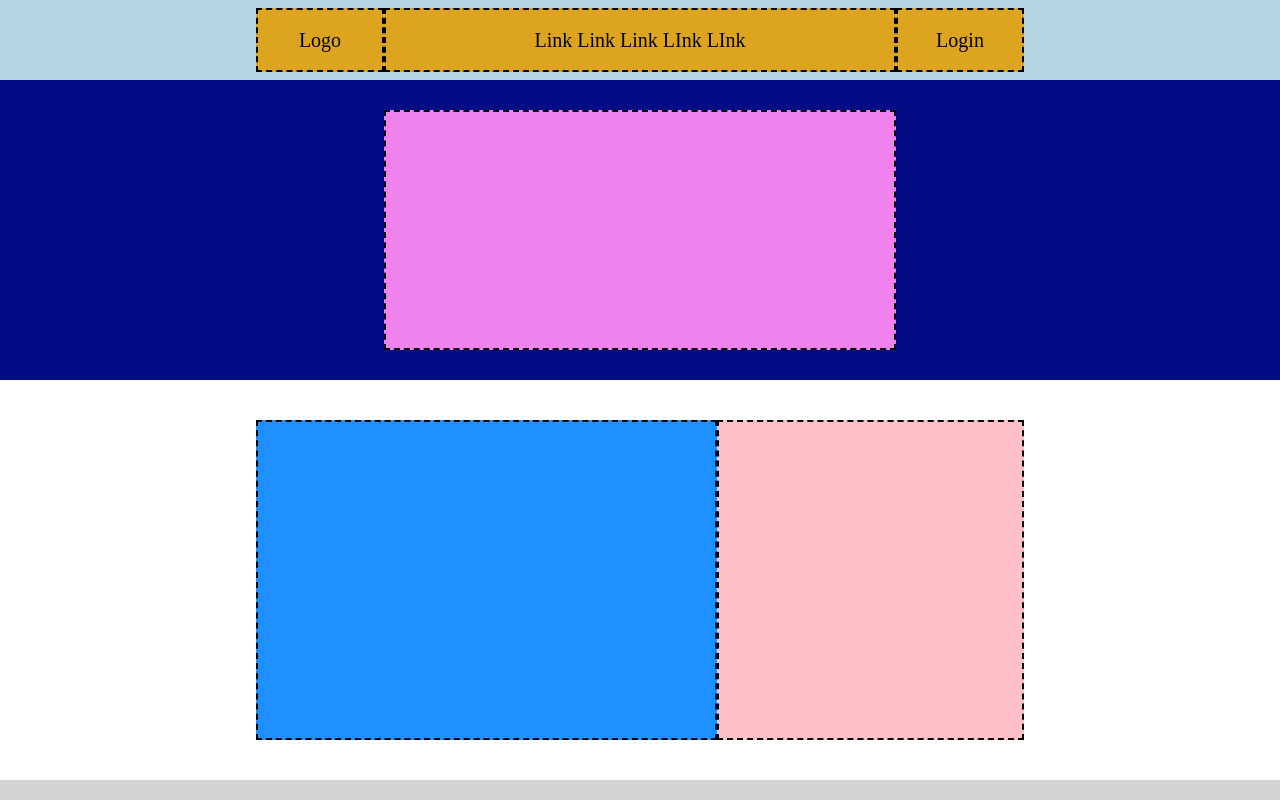
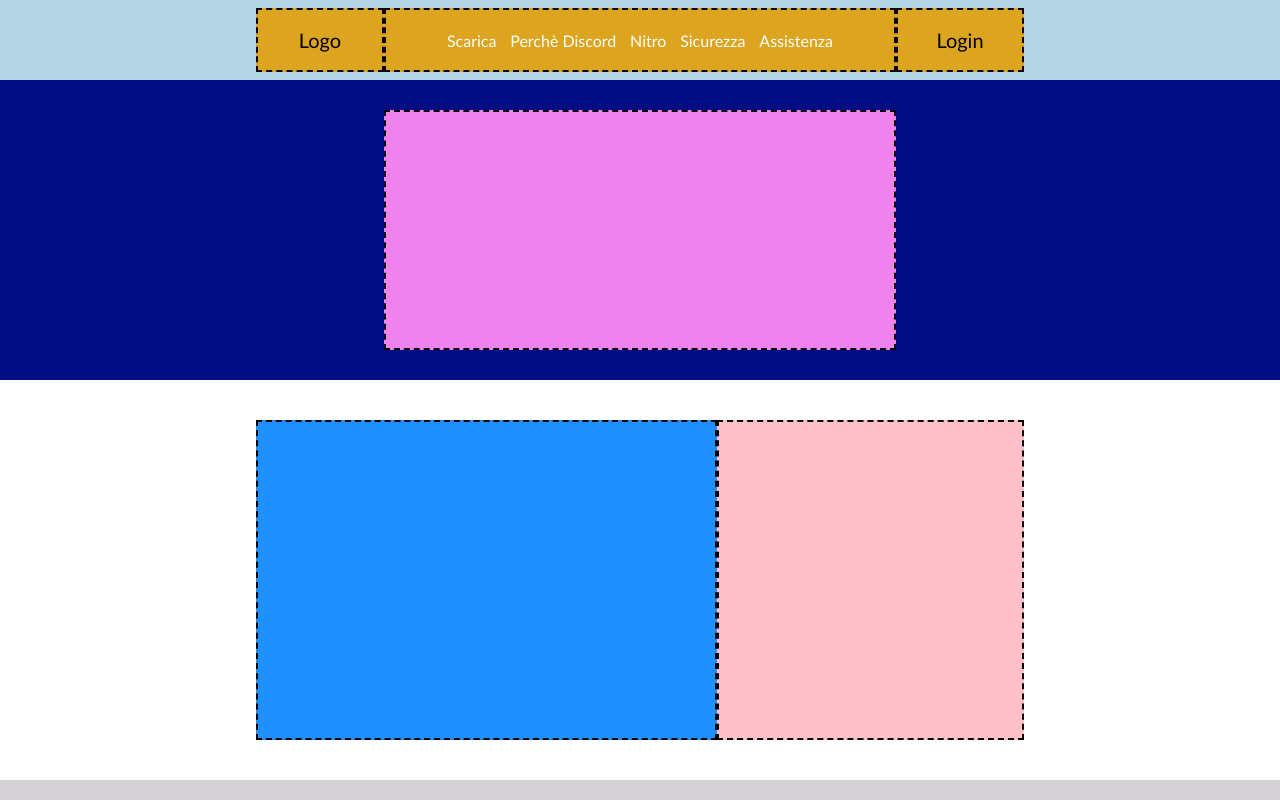
Before and after one commit to Tamburini-Christofer/htmlcss-struttura-discord, a plain HTML site: page index.html in a window 1280 px wide. Shown: the top 800 px of the page. Drawn offline with Linux system fonts and the light colour scheme.

Commit message:
Correzione in aula + preparazione prosimo esercizio

```diff
--- a/css/style.css
+++ b/css/style.css
@@ -7,9 +7,26 @@
     box-sizing: border-box;
 }
 
-span{
-    font-size: 20px;
+body{
+    font-family: 'Gill Sans', 'Gill Sans MT', Calibri, 'Trebuchet MS', sans-serif;
 }
+
+li{
+    list-style-type: none;
+}
+
+a{
+    text-decoration: none;
+}
+
+.text_white a{
+    color: white;
+}
+.text_black{
+    color: black;
+}
+
+/*DEBUG*/
 
 .bordo{
     border: 2px dashed black;
@@ -18,6 +35,32 @@ span{
 .wbordo{
      border: 2px dashed rgb(255, 255, 255);
 }
+
+span{
+    font-size: 20px;
+}
+
+/*Bottoni*/
+/*
+button{
+    border-radius: 20px;
+    padding: 10px 15px;
+}
+
+.bazzurro{
+    color: white;
+    background-color:#8EA1E2;
+}
+
+.bbianco{
+    background-color: white;
+}
+
+.bnero{
+    color: white;
+    background-color:black;
+}
+*/
 
 /*Body*/
 
@@ -34,7 +77,6 @@ span{
     display: flex;
     align-items: center;
     justify-content: center;
-
     background-color:#B5D5E4;
     height: 80px;
 }
@@ -47,13 +89,21 @@ span{
 
     width: 10%;
     height: 80%;
+    /*DEBUG*/
     background-color: #DDA41F;
 }
 
 .big{
     width: 40%;
     height: 80%;
+    /*DEBUG*/
     background-color: #DDA41F;
+}
+
+.contenitore_link{
+    width: 400px;
+    display: flex;
+    justify-content: space-around;
 }
 
 /*Sezioni*/
@@ -82,21 +132,24 @@ span{
 }
 
 .nero{
-     background-color: black;
+     background-color: #23272A;
 }
 
 .verde{
     width: 60%;
     height: 90%;
+    /*DEBUG*/
     background-color: #218B21;
 }
 
 .rosso{
     width: 60%;
+    /*DEBUG*/
     background-color:#F08180;
 }
 .azzurretto{
     width: 10%;
+    /*DEBUG*/
     background-color: #20B3AA ;
 }
 
@@ -112,15 +165,18 @@ span{
 
 .violetto{
     width: 40%;
+    /*DEBUG*/
     background-color:#EF82ED;
 }
 
 .contenuto_figli_sezione_azzurro{
     width: 60%;
+    /*DEBUG*/
     background-color: #1E90FF;
 }
 .contenuto_figli_sezione_rosa{
     width: 40%;
+    /*DEBUG*/
     background-color:#FFC0CA;
 }
 
@@ -129,14 +185,15 @@ span{
 .contenuto_sezione_rosso{
     width: 20%;
     height: 90%;
+    /*DEBUG*/
     background-color:#F08180 ;
 }
 
 .contenuto_sezione_azzurretto{
     width: 10%;
     height: 90%;
+    /*DEBUG*/
     background-color:#20B3AA ;
-
 }
 
 /*II Footer*/
@@ -144,7 +201,6 @@ span{
 .footer{
     border-top: 2px solid white;
     height: 100px;
-
 }
 
 .contenuto_footer{
@@ -156,11 +212,13 @@ span{
 
     height: 80%;
     width: 60%;
+    /*DEBUG*/
     background-color:#20B3AA;
 }
 
 .footerLB{
     font-size: 16px;
     padding: 10px 30px;
+    /*DEBUG*/
     background-color: #FEB8C2;
 }
--- a/index.html
+++ b/index.html
@@ -20,15 +20,24 @@
 
         <header id="header">
             <div class="contenuto_header bordo">
+
+                <!--<button class="button"> bottone </button>-->
+
                 <span>
                     Logo
                 </span>
             </div>
 
             <div class="contenuto_header big bordo">
-                <span>
-                    Link Link Link LInk LInk
-                </span>
+                <div>
+                    <ul class="contenitore_link text_white">
+                        <li><a href="#">Scarica</a></li>
+                        <li><a href="#">Perchè Discord</a></li>
+                        <li><a href="#">Nitro</a></li>
+                        <li><a href="#">Sicurezza</a></li>
+                        <li><a href="#">Assistenza</a></li>
+                    </ul>
+                </div>
             </div>
             <div class="contenuto_header bordo">
                 <span>
```
